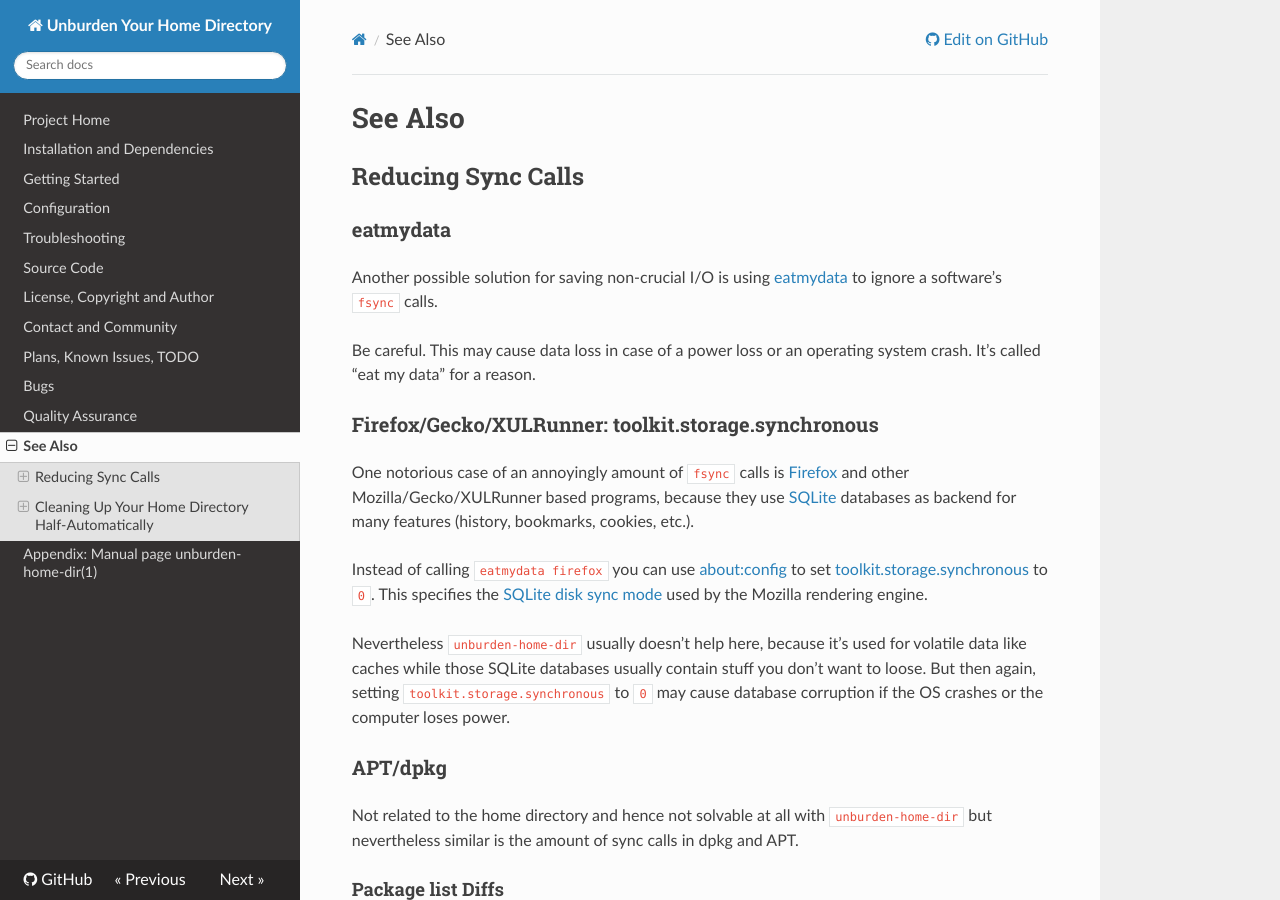
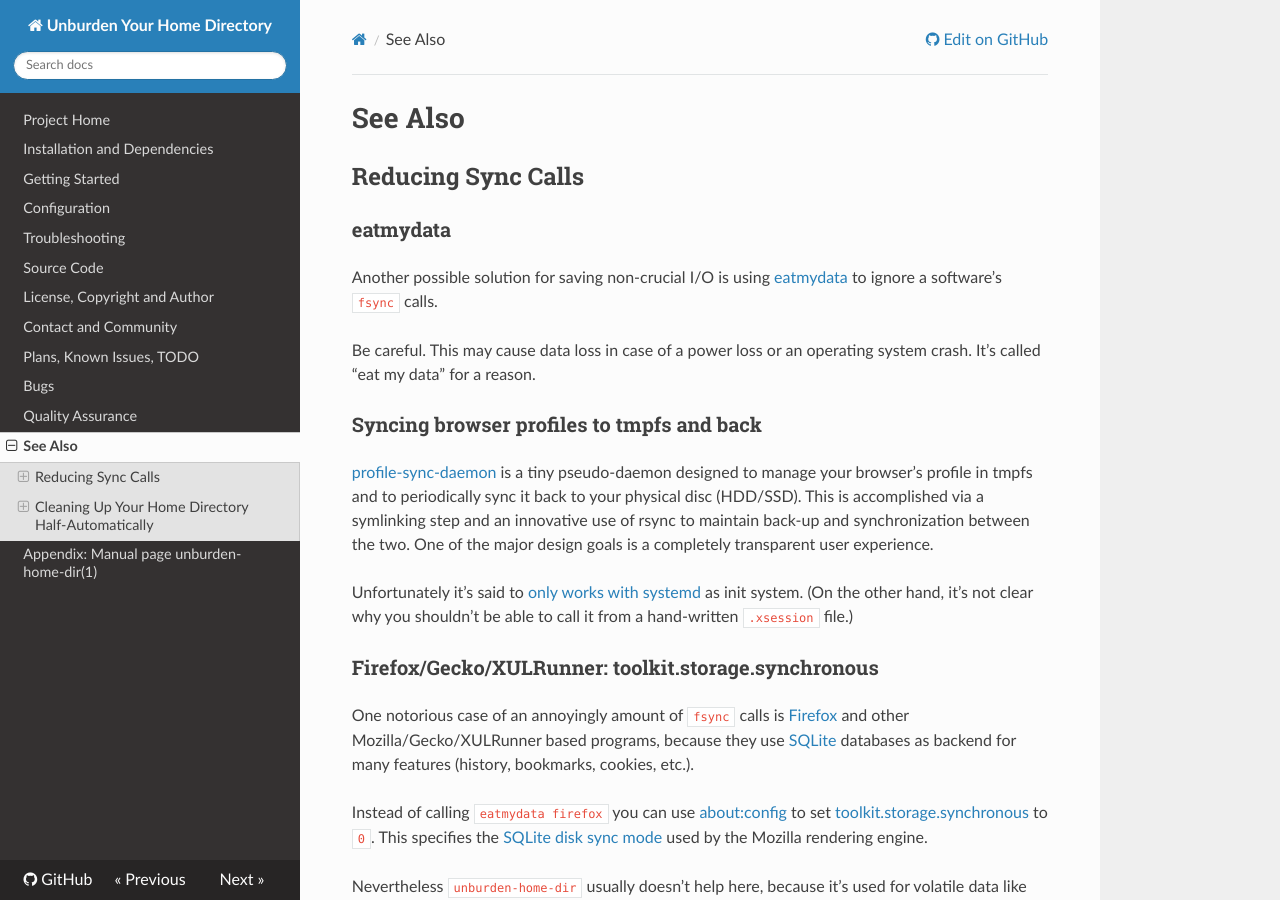
Before and after one commit to xtaran/unburden-home-dir, an MkDocs documentation site: the page built from docs/see-also.md, in a window 1280 px wide and 900 px high. Built offline with MkDocs 1.6.1, drawn with Linux system fonts in a browser that asks for light colours; nearby versions of some CDN libraries; old or Windows-style settings are respelled for this version of MkDocs.

Commit message:
Mention profile-sync-daemon as related tool

```diff
--- a/docs/see-also.md
+++ b/docs/see-also.md
@@ -17,6 +17,21 @@ ignore a software's `fsync` calls.
 
 Be careful. This may cause data loss in case of a power loss or an
 operating system crash. It's called "eat my data" for a reason.
+
+### Syncing browser profiles to tmpfs and back
+
+[profile-sync-daemon](https://github.com/graysky2/profile-sync-daemon)
+is a tiny pseudo-daemon designed to manage your browser's profile in
+tmpfs and to periodically sync it back to your physical disc
+(HDD/SSD). This is accomplished via a symlinking step and an
+innovative use of rsync to maintain back-up and synchronization
+between the two. One of the major design goals is a completely
+transparent user experience.
+
+Unfortunately it's said to
+[only works with systemd](https://github.com/graysky2/profile-sync-daemon#note-for-version-6)
+as init system. (On the other hand, it's not clear why you shouldn't
+be able to call it from a hand-written `.xsession` file.)
 
 ### Firefox/Gecko/XULRunner: toolkit.storage.synchronous
 
```
Also changed, not shown: 1 other file.
